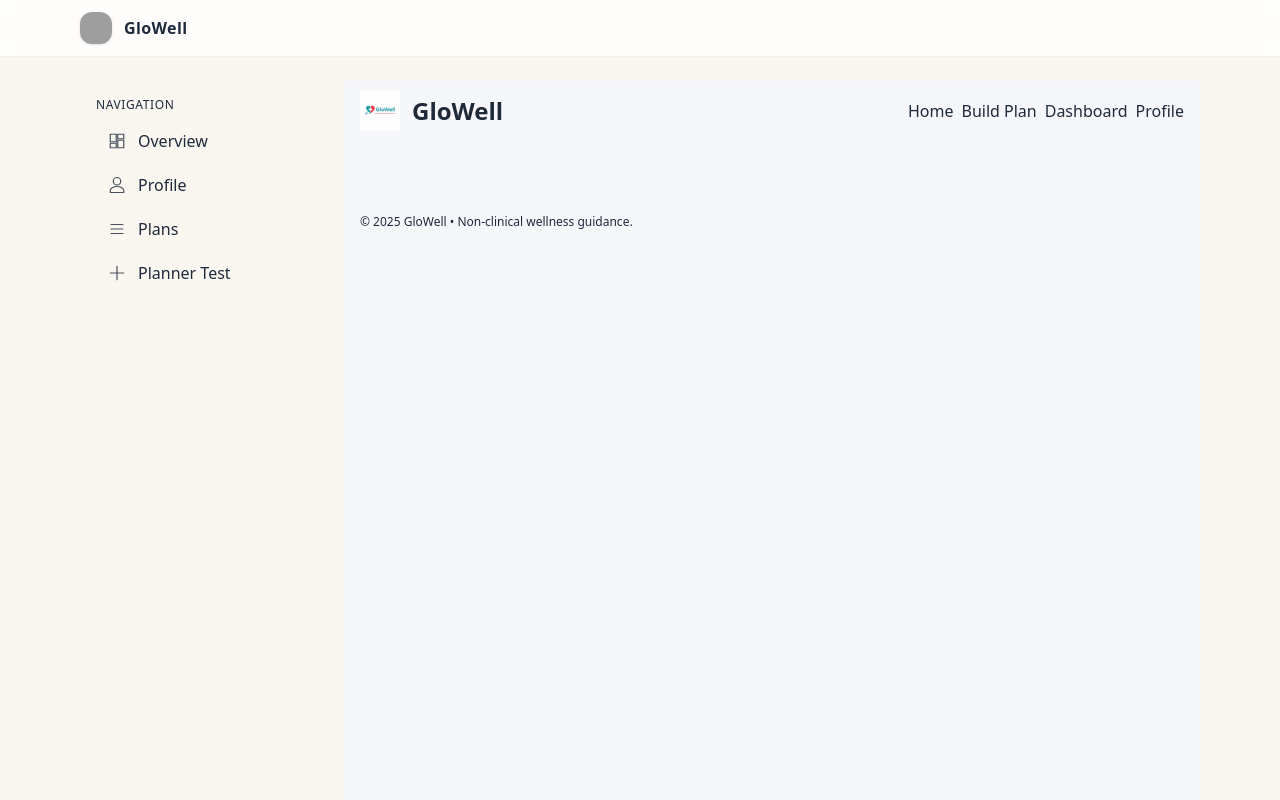
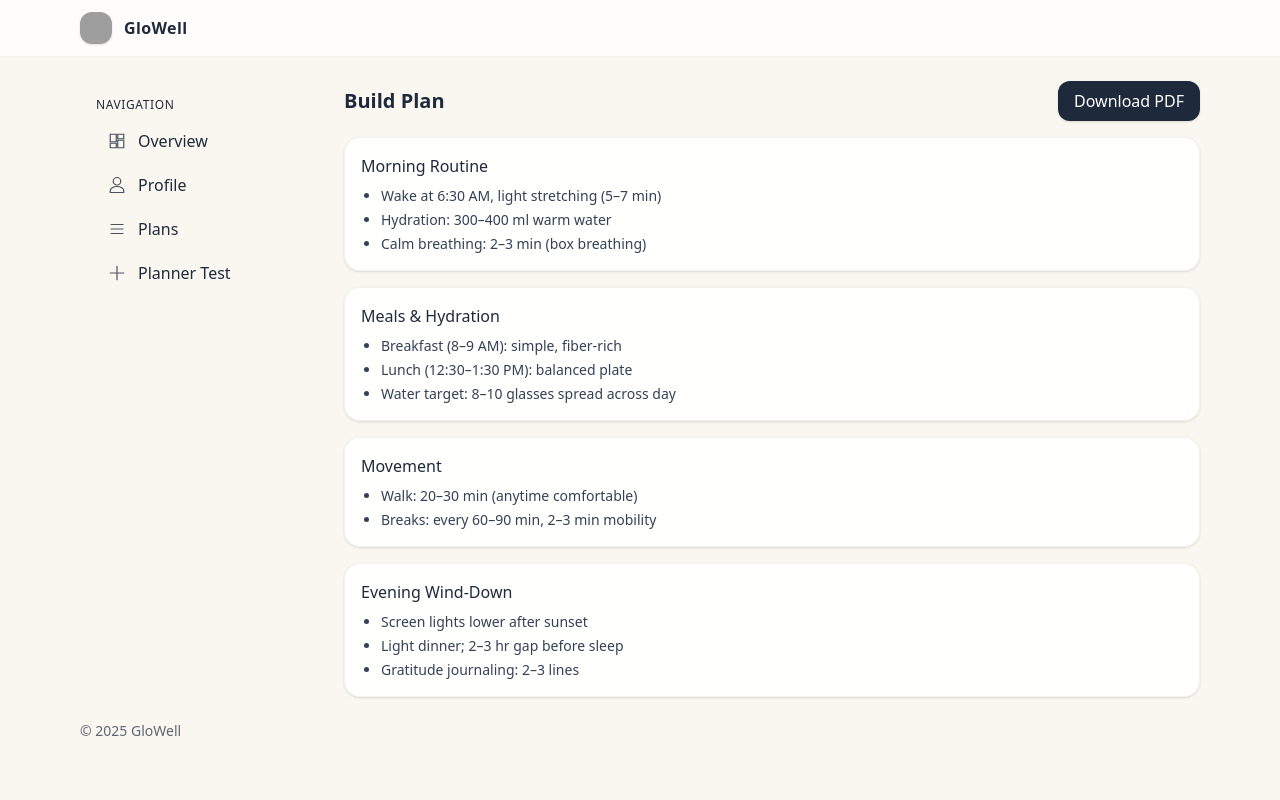
Before and after one commit to mishbyhealth/mishby-health-os, a React (Vite) app: page /health-plan in a window 1280 px wide. Shown: the top 800 px of the page. Built offline with nearby package versions, Linux system fonts and the light colour scheme; grey boxes are pictures that could not be loaded.

Commit message:
feat(health-plan): PlanViewV2-style sections + PDF export (jsPDF + html2canvas with fallback)

```diff
--- a/src/pages/HealthPlan.tsx
+++ b/src/pages/HealthPlan.tsx
@@ -1,47 +1,155 @@
-// src/pages/HealthPlan.tsx
-import { Link } from "react-router-dom";
-import MainLayout from "@/layouts/MainLayout";
-import MultiStepHealthForm from "@/features/health-plan/MultiStepHealthForm";
+import React, { useRef, useState } from "react";
 
+/**
+ * HealthPlan page
+ * - Renders PlanView-like cards inside #plan-root
+ * - "Download PDF" exports the DOM to PDF using html2canvas + jsPDF
+ * - If libs are missing, falls back to window.print()
+ */
 
 export default function HealthPlan() {
+  const planRef = useRef<HTMLDivElement | null>(null);
+  const [exporting, setExporting] = useState(false);
+
+  const handleExportPDF = async () => {
+    const el = planRef.current;
+    if (!el) return;
+
+    setExporting(true);
+    try {
+      // Try dynamic import (keeps bundle lean; works on Netlify)
+      const [{ default: html2canvas }, { jsPDF }] = await Promise.all([
+        import("html2canvas"),
+        import("jspdf"),
+      ]);
+
+      // Scale for sharp PDF
+      const scale = 2; // 2x for clarity (adjust if large)
+      const canvas = await html2canvas(el, {
+        scale,
+        useCORS: true,
+        backgroundColor: "#FFFFFF",
+        windowWidth: el.scrollWidth,
+        windowHeight: el.scrollHeight,
+      });
+
+      const imgData = canvas.toDataURL("image/png");
+      const pdf = new jsPDF("p", "pt", "a4");
+      const pageWidth = pdf.internal.pageSize.getWidth();
+      const pageHeight = pdf.internal.pageSize.getHeight();
+
+      // Fit image into A4 while preserving aspect
+      const imgWidth = pageWidth;
+      const imgHeight = (canvas.height * imgWidth) / canvas.width;
+
+      let remainingHeight = imgHeight;
+      let position = 0;
+
+      // First page
+      pdf.addImage(imgData, "PNG", 0, position, imgWidth, imgHeight, undefined, "FAST");
+      remainingHeight -= pageHeight;
+
+      // Add extra pages if content taller than one page
+      while (remainingHeight > -pageHeight) {
+        position = remainingHeight - imgHeight; // shift image up
+        pdf.addPage();
+        pdf.addImage(imgData, "PNG", 0, position, imgWidth, imgHeight, undefined, "FAST");
+        remainingHeight -= pageHeight;
+      }
+
+      // File name
+      const now = new Date();
+      const stamp = `${now.getFullYear()}-${String(now.getMonth() + 1).padStart(2, "0")}-${String(
+        now.getDate()
+      ).padStart(2, "0")}_${String(now.getHours()).padStart(2, "0")}${String(
+        now.getMinutes()
+      ).padStart(2, "0")}`;
+      pdf.save(`GloWell_HealthPlan_${stamp}.pdf`);
+    } catch (err) {
+      console.error("PDF export failed, falling back to print():", err);
+      alert(
+        "PDF exporter libraries नहीं मिलीं — अभी ब्राउज़र की print to PDF खोली जा रही है.\n\n" +
+          "Permanent fix: package.json में जोड़ें →\n  npm i jspdf html2canvas"
+      );
+      // Safe fallback
+      window.print();
+    } finally {
+      setExporting(false);
+    }
+  };
+
   return (
-    <MainLayout>
-      <div className="p-8 min-h-[60vh] space-y-6">
-        <div className="inline-flex items-center gap-2 rounded-full px-3 py-1 text-sm bg-emerald-50">
-          <span>🧭</span>
-          <span>/health-plan route is working</span>
-        </div>
+    <section className="space-y-4">
+      <div className="flex items-center justify-between">
+        <h2 className="text-xl font-semibold">Build Plan</h2>
+        <button
+          onClick={handleExportPDF}
+          disabled={exporting}
+          className="px-4 py-2 rounded-xl bg-slate-800 text-white shadow disabled:opacity-60"
+        >
+          {exporting ? "Preparing PDF…" : "Download PDF"}
+        </button>
+      </div>
 
-        <h1 className="text-3xl font-semibold">Health Plan</h1>
-        <p className="opacity-80">
-          Use the buttons below to open the multi-step form and then view results.
-        </p>
+      {/* v4 के अनुसार stable wrapper */}
+      <div
+        id="plan-root"
+        ref={planRef}
+        className="grid gap-4 print:bg-white"
+        style={{ background: "transparent" }}
+      >
+        {/* ✨ Sample Plan Sections (PlanViewV2 style cards) */}
+        <PlanCard title="Morning Routine">
+          <ul className="list-disc ml-5 text-sm text-slate-700 space-y-1">
+            <li>Wake at 6:30 AM, light stretching (5–7 min)</li>
+            <li>Hydration: 300–400 ml warm water</li>
+            <li>Calm breathing: 2–3 min (box breathing)</li>
+          </ul>
+        </PlanCard>
 
-        <div className="flex gap-3">
-          <Link
-            to="/health-plan/form"
-            className="rounded-xl px-4 py-2 bg-emerald-600 text-white hover:opacity-90 shadow"
-          >
-            Open Health Form
-          </Link>
+        <PlanCard title="Meals & Hydration">
+          <ul className="list-disc ml-5 text-sm text-slate-700 space-y-1">
+            <li>Breakfast (8–9 AM): simple, fiber-rich</li>
+            <li>Lunch (12:30–1:30 PM): balanced plate</li>
+            <li>Water target: 8–10 glasses spread across day</li>
+          </ul>
+        </PlanCard>
 
-          <Link
-            to="/health-plan/view"
-            className="rounded-xl px-4 py-2 border hover:bg-gray-50"
-          >
-            View Plan (placeholder)
-          </Link>
-        </div>
+        <PlanCard title="Movement">
+          <ul className="list-disc ml-5 text-sm text-slate-700 space-y-1">
+            <li>Walk: 20–30 min (anytime comfortable)</li>
+            <li>Breaks: every 60–90 min, 2–3 min mobility</li>
+          </ul>
+        </PlanCard>
 
-        <div className="rounded-2xl border p-6 bg-white">
-          <ul className="list-disc pl-6 space-y-1">
-            <li>Form file: <code>src/pages/HealthForm.tsx</code></li>
-            <li>Plan file: <code>src/pages/PlanView.tsx</code></li>
-            <li>Routes added in: <code>src/routes/AppRoutes.tsx</code></li>
+        <PlanCard title="Evening Wind-Down">
+          <ul className="list-disc ml-5 text-sm text-slate-700 space-y-1">
+            <li>Screen lights lower after sunset</li>
+            <li>Light dinner; 2–3 hr gap before sleep</li>
+            <li>Gratitude journaling: 2–3 lines</li>
           </ul>
-        </div>
+        </PlanCard>
       </div>
-    </MainLayout>
+
+      {/* Print styles: so browser PDF भी साफ निकले */}
+      <style>{`
+        @media print {
+          body { -webkit-print-color-adjust: exact; print-color-adjust: exact; }
+          header, footer, aside { display: none !important; }
+          main { padding: 0 !important; }
+          #plan-root { background: #ffffff !important; }
+        }
+      `}</style>
+    </section>
   );
 }
+
+/** Small card helper (PlanViewV2 look) */
+function PlanCard({ title, children }: { title: string; children: React.ReactNode }) {
+  return (
+    <div className="p-4 rounded-2xl shadow bg-white/90 border border-black/5">
+      <h3 className="font-medium mb-2">{title}</h3>
+      {children}
+    </div>
+  );
+}
```
